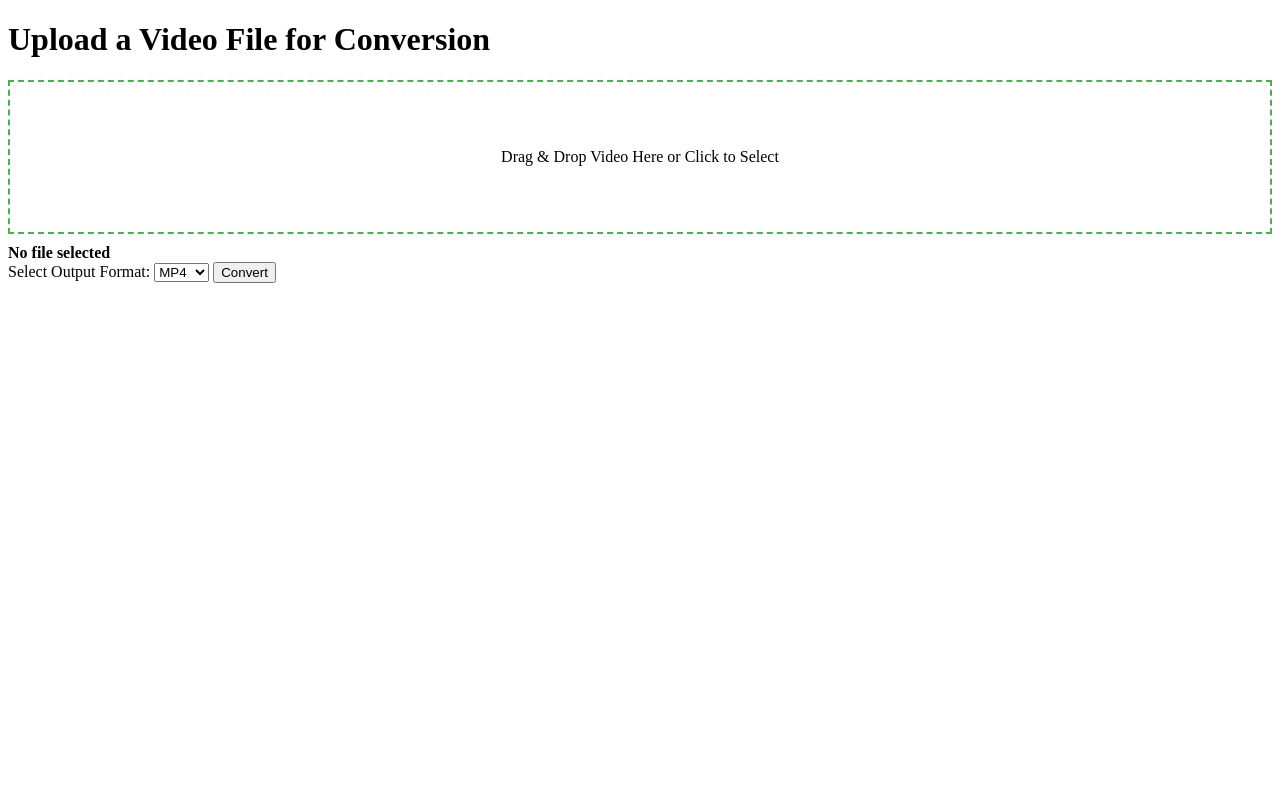
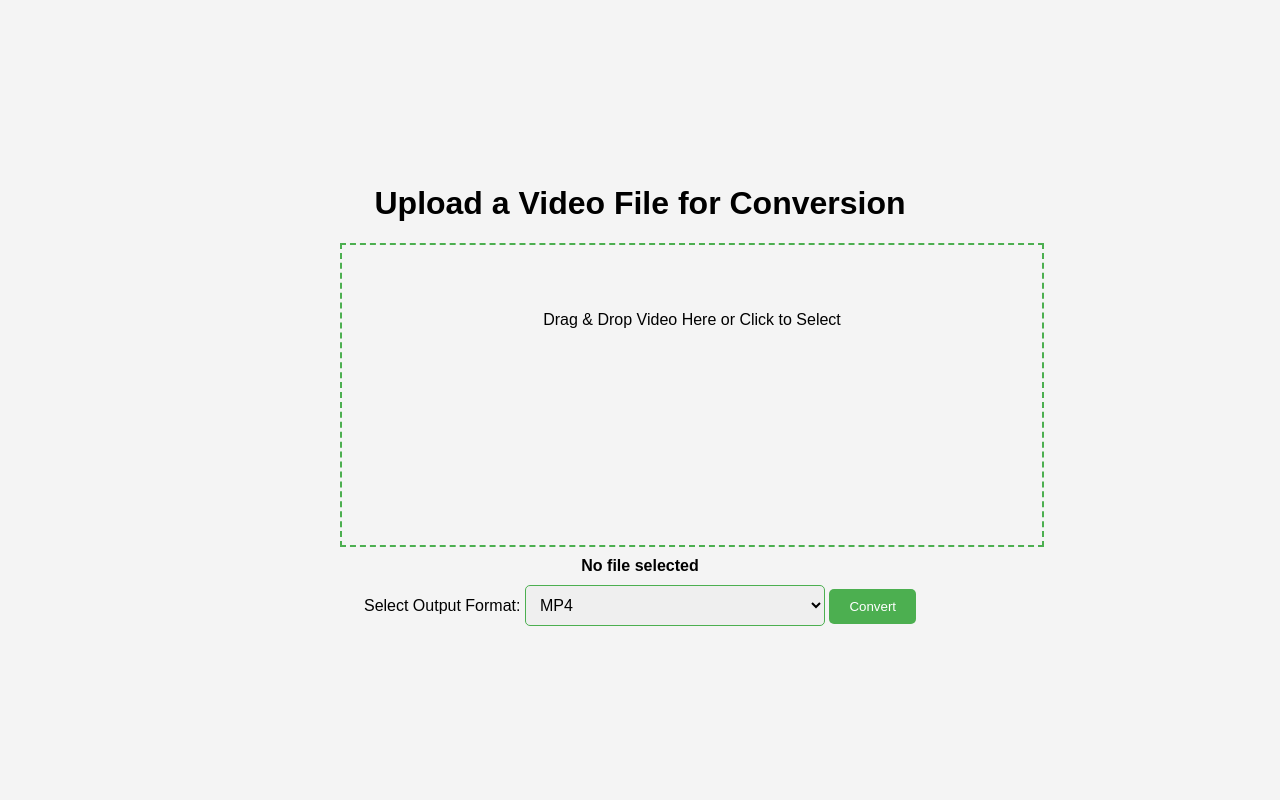
Before and after one commit to pdkumhar/converter, a Flask app: page / in a window 1280 px wide. Run offline with Flask 3, Linux system fonts and the light colour scheme; parts of the project's set-up code (start-up, migrations or seed data) failed here and were passed over.

Commit message:
change style

```diff
--- a/static/css/styles.css
+++ b/static/css/styles.css
@@ -1,3 +1,22 @@
+/* Centering the entire page content */
+body {
+    font-family: Arial, sans-serif;  /* You can choose your preferred font */
+    display: flex;
+    justify-content: center;
+    align-items: center;
+    height: 100vh;  /* Full height */
+    margin: 0;
+    flex-direction: column;
+    background-color: #f4f4f4;  /* Background color for the page */
+}
+
+/* Centering the content */
+.container {
+    text-align: center;
+    width: 80%;  /* Adjust the width of the container */
+    max-width: 600px;  /* Max width of the container */
+}
+
 /* Styling for drag-and-drop area */
 #drop-area {
     border: 2px dashed #4CAF50;
@@ -5,18 +24,30 @@
     text-align: center;
     margin-top: 20px;
     cursor: pointer;
+
+    /* Set width and height for the drag-and-drop area */
+    width: 100%;  /* Make the drag area take full width of the container */
+    max-width: 600px;  /* Max width of the area */
+    height: 200px;  /* Set a fixed height */
+    margin-left: auto;
+    margin-right: auto; /* Center the drop area */
 }
+
 #drop-area.hover {
     background-color: #e9e9e9;
 }
+
+/* Style for file input hidden button */
 input[type="file"] {
     display: none;
 }
+
 /* Style for selected file name display */
 #file-name {
     margin-top: 10px;
     font-weight: bold;
 }
+
 /* Highlight button or link */
 #fileElem {
     cursor: pointer;
@@ -26,6 +57,28 @@ input[type="file"] {
     border: none;
     border-radius: 5px;
 }
+
+/* Dropdown styling for output format */
+select {
+    padding: 10px;
+    margin: 10px 0;
+    font-size: 16px;
+    border-radius: 5px;
+    border: 1px solid #4CAF50;
+    width: 100%;
+    max-width: 300px;  /* Adjust to your preferred max width */
+}
+
+/* Styling for the submit button */
+button[type="submit"] {
+    background-color: #4CAF50;
+    color: white;
+    padding: 10px 20px;
+    border: none;
+    border-radius: 5px;
+    cursor: pointer;
+}
+
 /* Styling for the loading spinner */
 #loading {
     display: none;  /* Hidden by default */
@@ -43,3 +96,14 @@ input[type="file"] {
     0% { transform: rotate(0deg); }
     100% { transform: rotate(360deg); }
 }
+
+/* Style for the download button */
+a button {
+    background-color: #4CAF50;
+    color: white;
+    padding: 10px 20px;
+    border: none;
+    border-radius: 5px;
+    cursor: pointer;
+    margin-top: 20px;
+}
--- a/static/js/scripts.js
+++ b/static/js/scripts.js
@@ -28,3 +28,9 @@ function handleFiles(files) {
         fileNameDisplay.textContent = file.name;
     }
 }
+ // Show the loading spinner when the form is submitted
+        const form = document.getElementById('uploadForm');
+        form.onsubmit = function() {
+            // Show loading spinner
+            document.getElementById('loading').style.display = 'block';
+        };
--- a/templates/upload.html
+++ b/templates/upload.html
@@ -8,7 +8,7 @@
     <link rel="stylesheet" href="{{ url_for('static', filename='css/styles.css') }}">
 </head>
 <body>
-
+ <div class="container">
     <h1>Upload a Video File for Conversion</h1>
     <!-- Show the message if it exists -->
     {% if message %}
@@ -49,18 +49,9 @@
             <button>Download</button>
         </a>
     {% endif %}
-
+</div>
     <!-- Link to external JavaScript file -->
     <script src="{{ url_for('static', filename='js/scripts.js') }}"></script>
 
-    <script>
-        // Show the loading spinner when the form is submitted
-        const form = document.getElementById('uploadForm');
-        form.onsubmit = function() {
-            // Show loading spinner
-            document.getElementById('loading').style.display = 'block';
-        };
-    </script>
-
 </body>
 </html>
```
